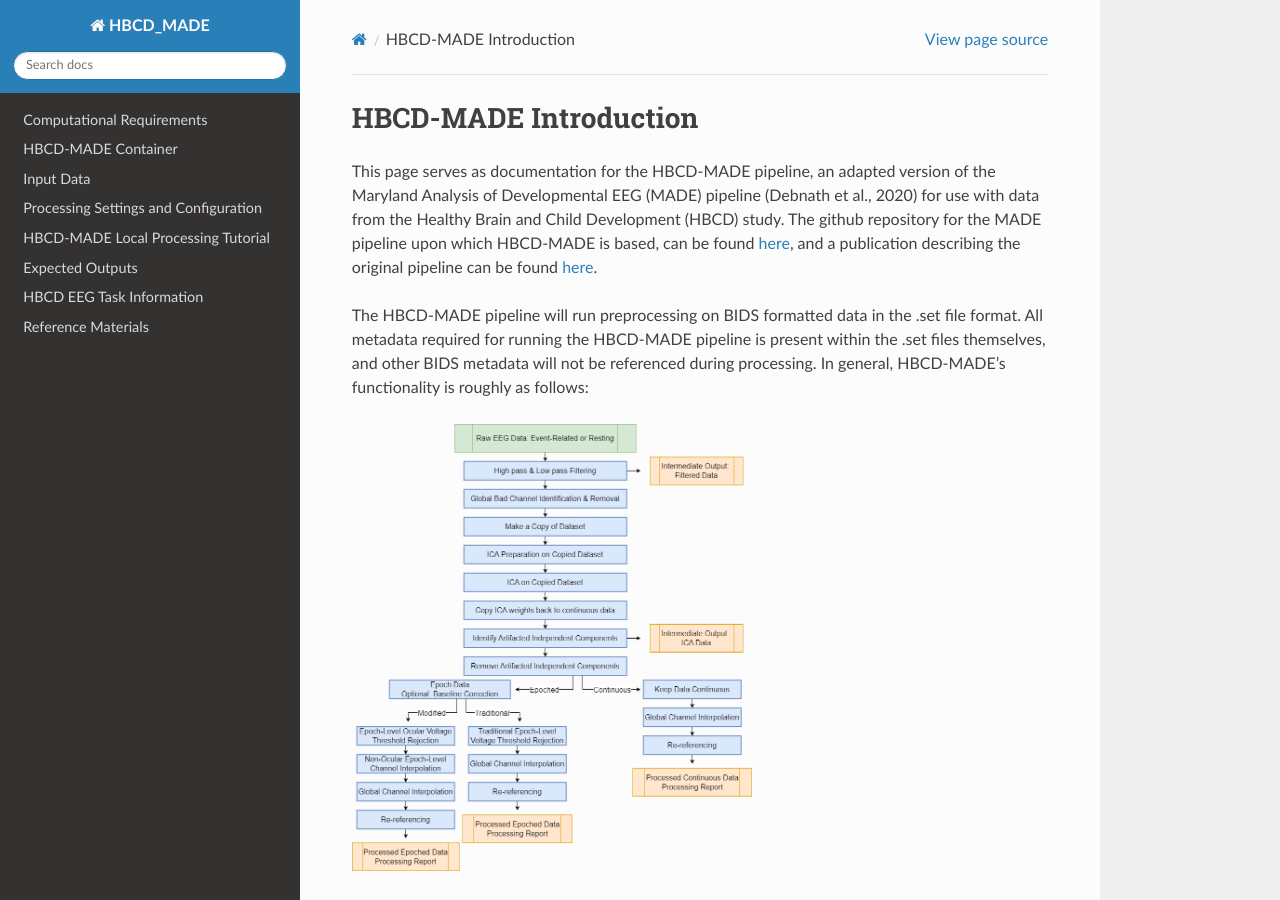
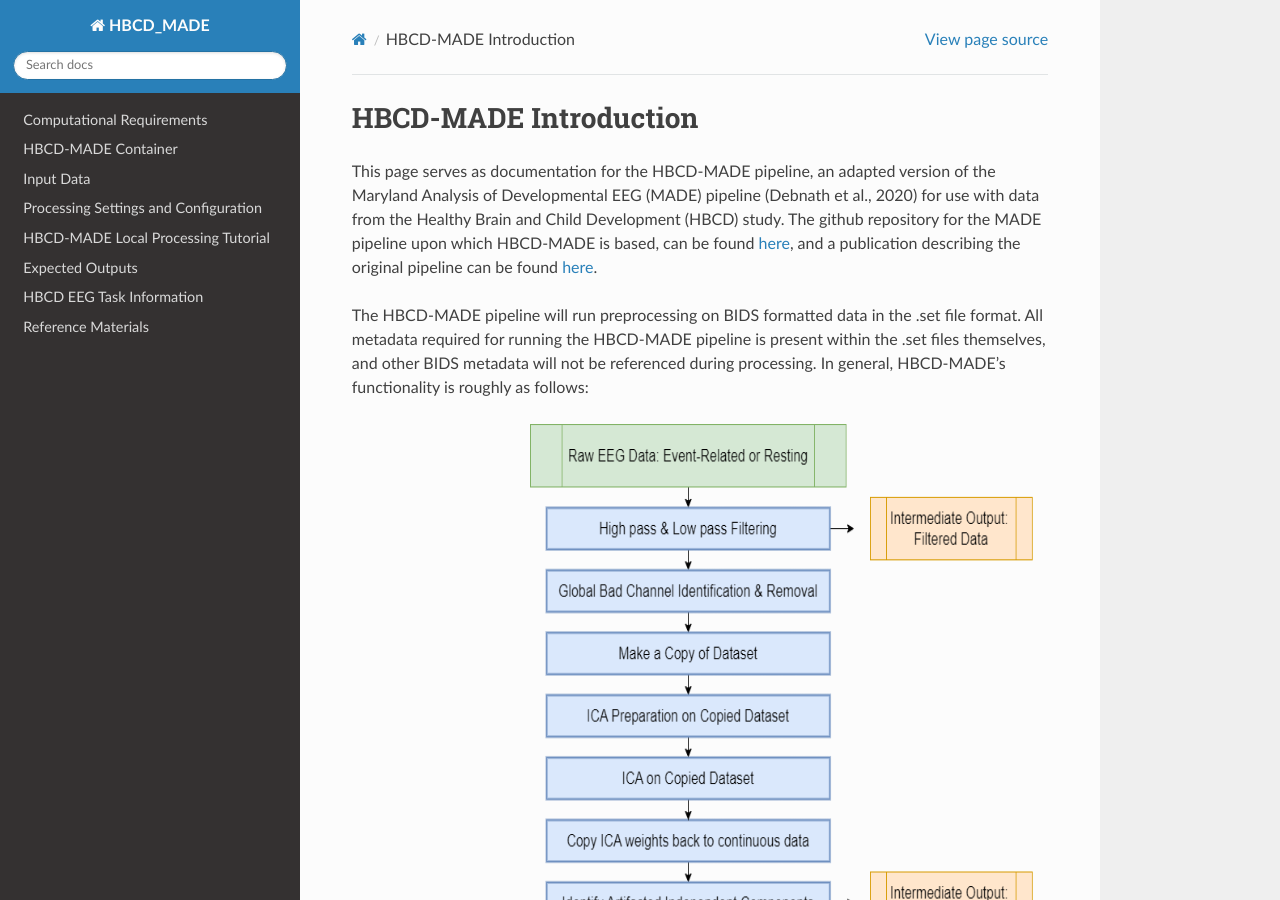
Before and after one commit to DCAN-Labs/HBCD-MADE, a Sphinx documentation site: the page built from docs/source/index.rst, in a window 1280 px wide and 900 px high. Built offline with Sphinx 7.4.7 and the Read the Docs theme 2.0.0, drawn with Linux system fonts in a browser that asks for light colours.

Commit message:
Update index.rst

```diff
--- a/docs/source/index.rst
+++ b/docs/source/index.rst
@@ -11,7 +11,8 @@ This page serves as documentation for the HBCD-MADE pipeline, an adapted version
 The HBCD-MADE pipeline will run preprocessing on BIDS formatted data in the .set file format. All metadata required for running the HBCD-MADE pipeline is present within the .set files themselves, and other BIDS metadata will not be referenced during processing. In general, HBCD-MADE's functionality is roughly as follows:
 
 .. image:: images/flowchart.png
-   :width: 400px
+   :width: 1000px
+   :height: 1000px
    :alt: png image above
 
 #. **Identify all session level EEG data for a given
```
